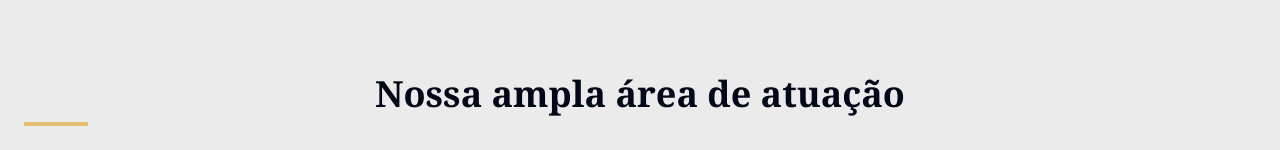
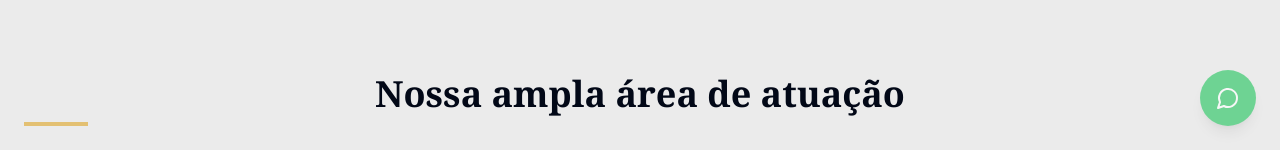
Before and after one commit to reebsma/humanized-advocacia-landing, a React (Vite) app: page / in a window 1280 px wide. Shown: the part 650-800 px from the top of the page. Built offline with nearby package versions, Linux system fonts and the light colour scheme.

Commit message:
feat: Add WhatsApp contact button
Add a floating WhatsApp contact button with the specified text to the corner of the screen.

```diff
--- /dev/null
+++ b/src/components/WhatsAppFloat.tsx
@@ -0,0 +1,45 @@
+import React, { useState } from 'react';
+import { MessageCircle, X } from 'lucide-react';
+
+const WhatsAppFloat = () => {
+  const [showTooltip, setShowTooltip] = useState(false);
+
+  const handleWhatsAppClick = () => {
+    window.open('https://wa.me/5541988461270?text=Ol%C3%A1%2C%20gostaria%20de%20agendar%20uma%20consulta.', '_blank');
+  };
+
+  return (
+    <div className="fixed bottom-6 right-6 z-50">
+      {/* Tooltip */}
+      {showTooltip && (
+        <div className="absolute bottom-16 right-0 bg-white shadow-lg rounded-lg p-3 mb-2 w-64 border">
+          <div className="flex justify-between items-start">
+            <p className="text-sm text-gray-800 font-medium">
+              Precisa de ajuda? Entre em contato agora!
+            </p>
+            <button
+              onClick={() => setShowTooltip(false)}
+              className="text-gray-400 hover:text-gray-600 ml-2"
+            >
+              <X size={16} />
+            </button>
+          </div>
+          <div className="absolute bottom-[-8px] right-4 w-0 h-0 border-l-8 border-r-8 border-t-8 border-l-transparent border-r-transparent border-t-white"></div>
+        </div>
+      )}
+
+      {/* WhatsApp Button */}
+      <button
+        onClick={handleWhatsAppClick}
+        onMouseEnter={() => setShowTooltip(true)}
+        onMouseLeave={() => setShowTooltip(false)}
+        className="bg-green-500 hover:bg-green-600 text-white rounded-full p-4 shadow-lg transition-all duration-300 hover:scale-110 animate-pulse"
+        aria-label="Entrar em contato via WhatsApp"
+      >
+        <MessageCircle size={24} />
+      </button>
+    </div>
+  );
+};
+
+export default WhatsAppFloat;
--- a/src/pages/Index.tsx
+++ b/src/pages/Index.tsx
@@ -8,6 +8,7 @@ import DifferentialsSection from '@/components/DifferentialsSection';
 import TestimonialSection from '@/components/TestimonialSection';
 import CTASection from '@/components/CTASection';
 import Footer from '@/components/Footer';
+import WhatsAppFloat from '@/components/WhatsAppFloat';
 
 const Index = () => {
   return (
@@ -22,6 +23,7 @@ const Index = () => {
         <CTASection />
       </main>
       <Footer />
+      <WhatsAppFloat />
     </div>
   );
 };
```
